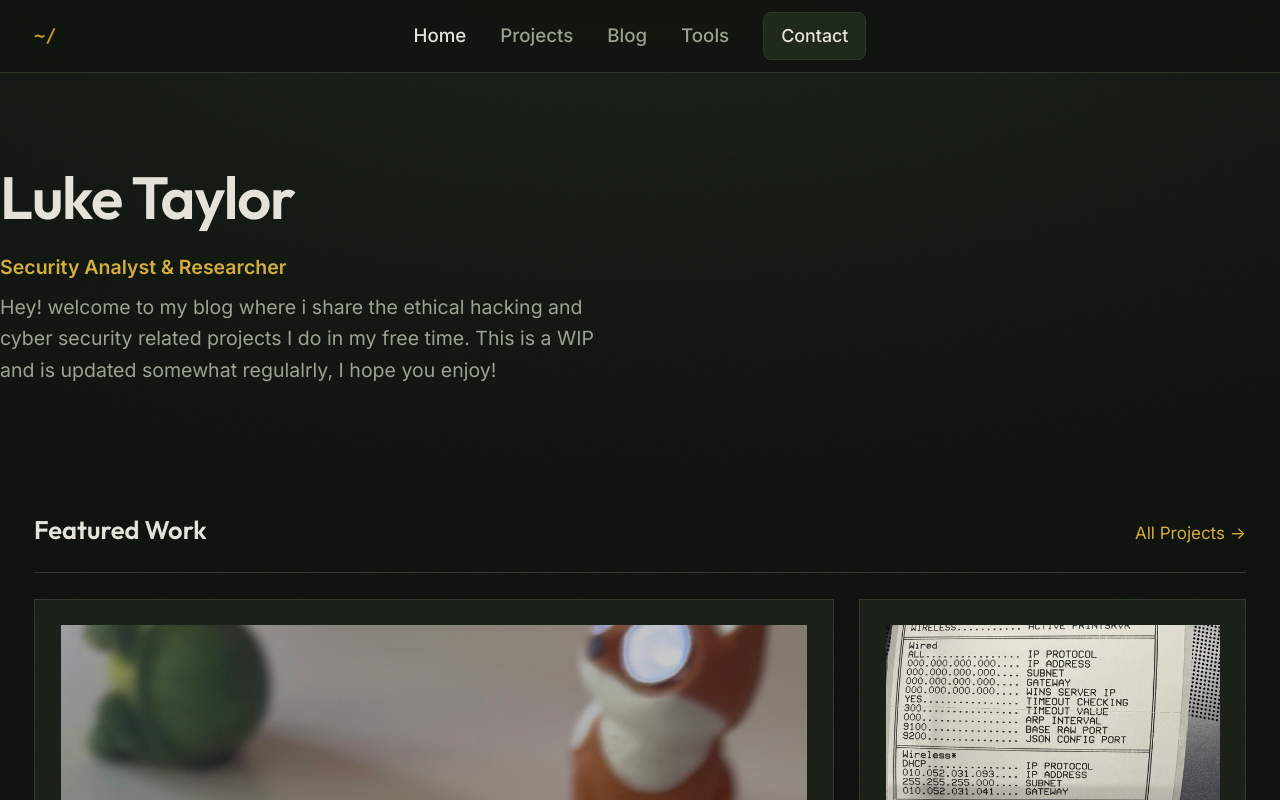
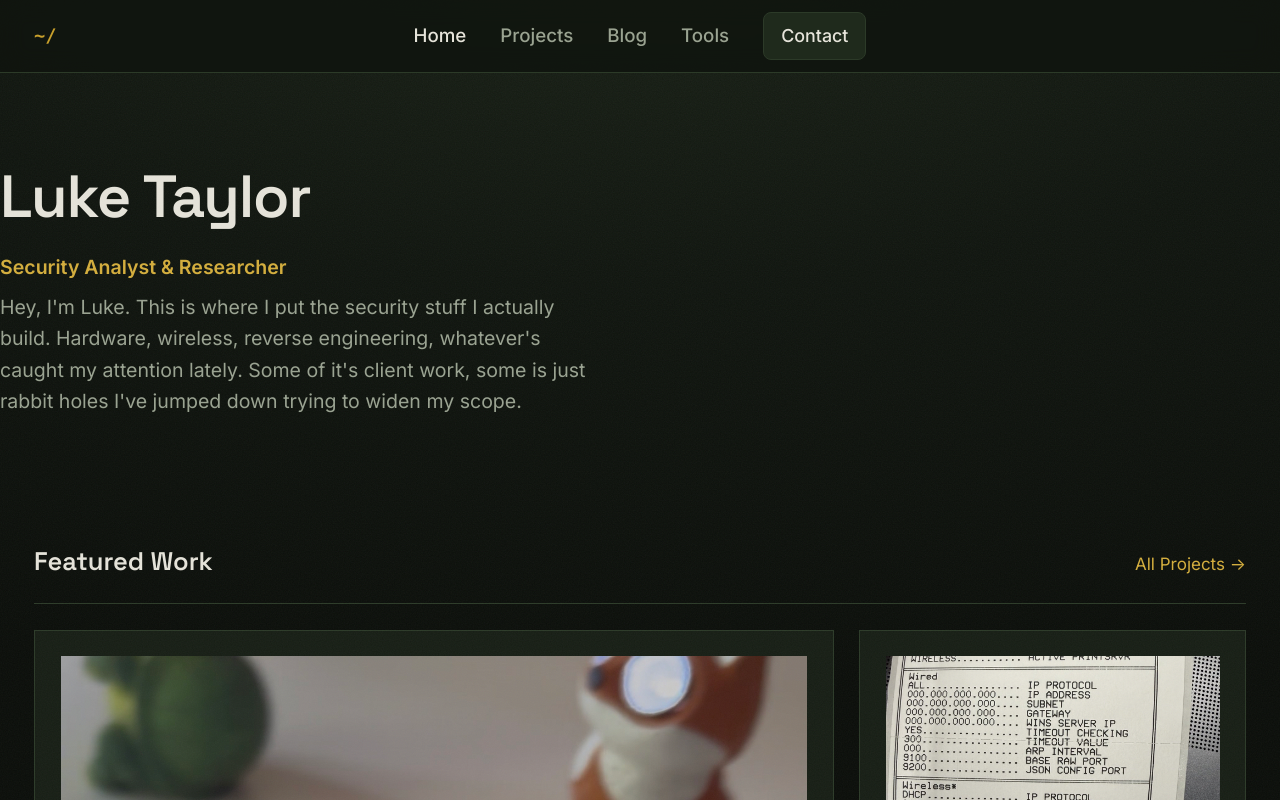
Before and after one commit to luketnc/LukeTaylorPortfolio, a React (Vite) app: page / in a window 1280 px wide. Shown: the top 800 px of the page. Built offline with nearby package versions, Linux system fonts and the light colour scheme.

Commit message:
swapped fonts
old font looked rough so i changd to a more modern look

```diff
--- a/src/index.css
+++ b/src/index.css
@@ -1,4 +1,4 @@
-@import url('https://fonts.googleapis.com/css2?family=Inter:wght@400;500;600;700&family=Outfit:wght@500;600;700&display=swap');
+@import url('https://fonts.googleapis.com/css2?family=Inter:wght@400;500;600;700&family=Space+Grotesk:wght@400;500;600;700&display=swap');
 
 :root {
   /* Base - Field Olive. Warm, desaturated green-black. Deliberately not the
@@ -25,7 +25,7 @@
 
   /* Typography */
   --font-sans: 'Inter', system-ui, -apple-system, sans-serif;
-  --font-heading: 'Outfit', system-ui, -apple-system, sans-serif;
+  --font-heading: 'Space Grotesk', system-ui, -apple-system, sans-serif;
   --font-mono: ui-monospace, SFMono-Regular, Menlo, Monaco, Consolas, monospace;
 
   /* Spacing */
--- a/src/pages/Home.jsx
+++ b/src/pages/Home.jsx
@@ -26,9 +26,7 @@ export default function Home() {
                         Security Analyst & Researcher
                     </p>
                     <p>
-                        Hey! welcome to my blog where i share the ethical hacking and cyber security related projects I do in my free time.
-
-                        This is a WIP and is updated somewhat regulalrly, I hope you enjoy!
+                        Hey, I'm Luke. This is where I put the security stuff I actually build. Hardware, wireless, reverse engineering, whatever's caught my attention lately. Some of it's client work, some is just rabbit holes I've jumped down trying to widen my scope.
                     </p>
                 </div>
             </section >
```
